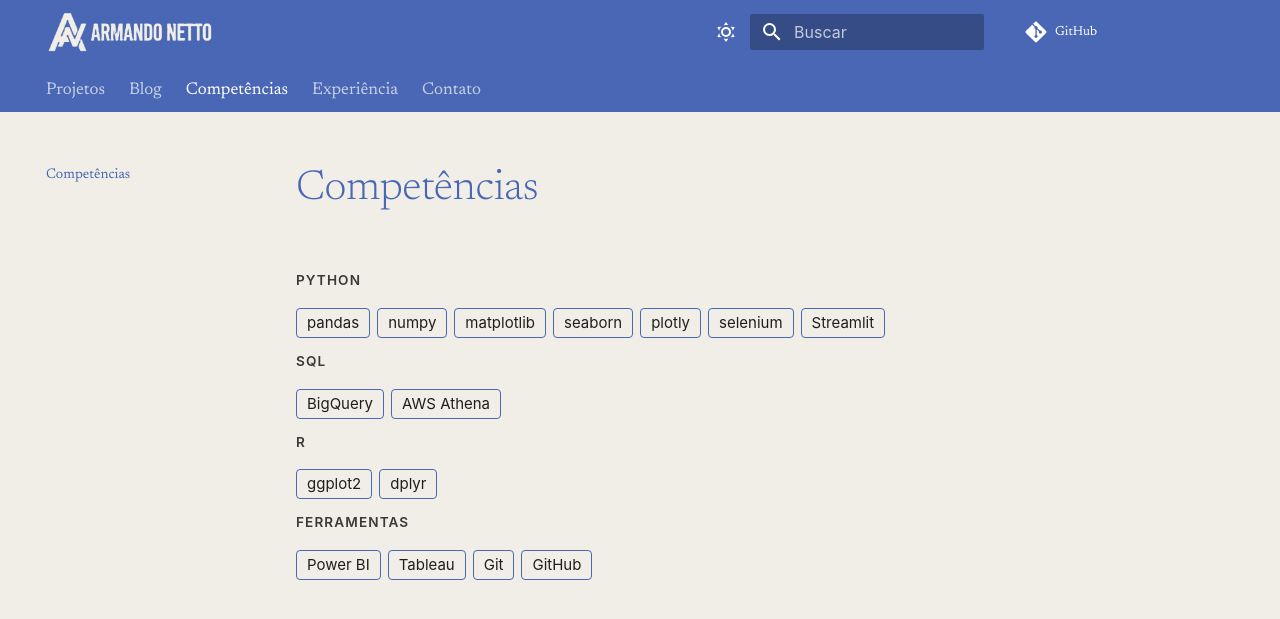
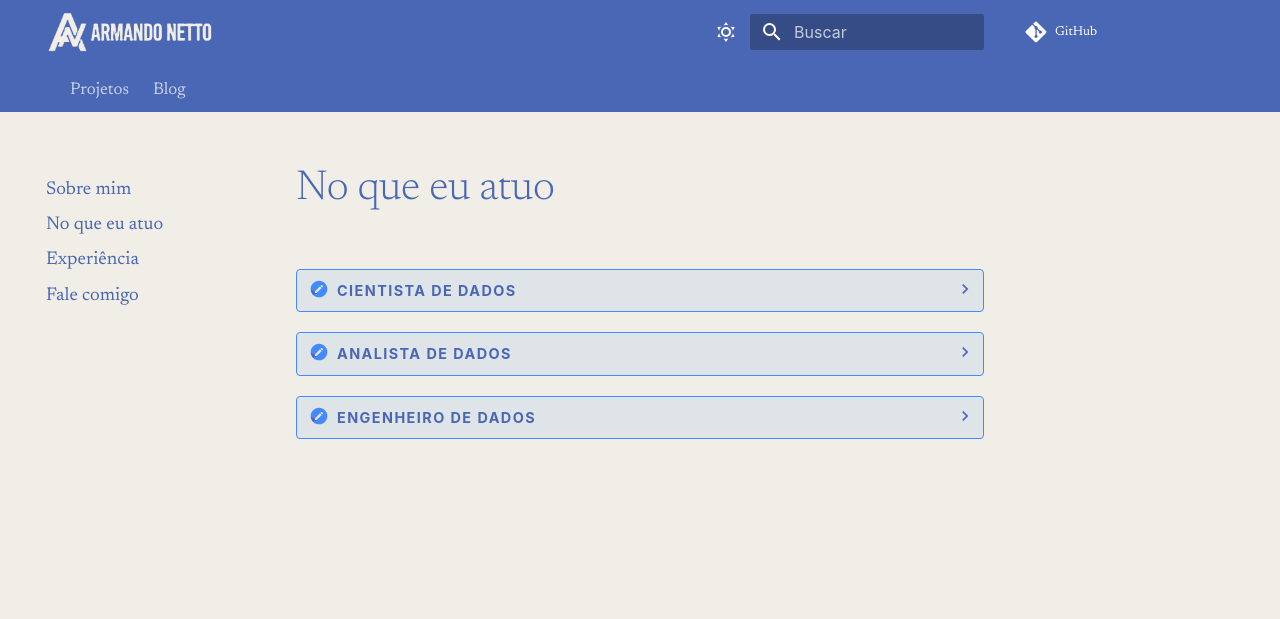
Before and after one commit to armandonettox/portifolio, an MkDocs documentation site: the page built from docs/competencias.md, in a window 1280 px wide. Shown: the top 619 px of the page. Built offline with MkDocs 1.6.1 and Material for MkDocs 9.7.7, drawn with Linux system fonts in a browser that asks for light colours.

Commit message:
feat(home): saudacao dinamica, competencias por papel e contato melhorado
Bio da home ganha saudacao baseada no horario local de quem visita.
Competencias reorganizadas por papel (cientista/analista/engenheiro de
dados), cada bloco ocultavel via details/summary. Contato vira "Fale
comigo" com canais mais claros. Competencias, experiencia e contato saem
do menu superior e passam a viver na sidebar da aba inicial.

```diff
--- a/docs/competencias.md
+++ b/docs/competencias.md
@@ -1,43 +1,98 @@
 ---
-title: Competências
+title: No que eu atuo
 ---
 
-# Competências
+# No que eu atuo
 
-<div class="pf-skills">
-  <div class="pf-skill-row">
-    <span class="pf-skill-lang">Python</span>
-    <div class="pf-skill-tags">
-      <span class="pf-skill-tag">pandas</span>
-      <span class="pf-skill-tag">numpy</span>
-      <span class="pf-skill-tag">matplotlib</span>
-      <span class="pf-skill-tag">seaborn</span>
-      <span class="pf-skill-tag">plotly</span>
-      <span class="pf-skill-tag">selenium</span>
-      <span class="pf-skill-tag">Streamlit</span>
+<details class="pf-section">
+  <summary class="pf-section-title">Cientista de Dados</summary>
+  <div class="pf-skills">
+    <div class="pf-skill-row">
+      <span class="pf-skill-lang">Python</span>
+      <div class="pf-skill-tags">
+        <span class="pf-skill-tag">pandas</span>
+        <span class="pf-skill-tag">numpy</span>
+      </div>
+    </div>
+    <div class="pf-skill-row">
+      <span class="pf-skill-lang">IA / LLM</span>
+      <div class="pf-skill-tags">
+        <span class="pf-skill-tag">RAG</span>
+        <span class="pf-skill-tag">embeddings</span>
+        <span class="pf-skill-tag">ChromaDB</span>
+        <span class="pf-skill-tag">NVIDIA NIM</span>
+        <span class="pf-skill-tag">OpenAI API</span>
+      </div>
+    </div>
+    <div class="pf-skill-row">
+      <span class="pf-skill-lang">R</span>
+      <div class="pf-skill-tags">
+        <span class="pf-skill-tag">ggplot2</span>
+        <span class="pf-skill-tag">dplyr</span>
+      </div>
     </div>
   </div>
-  <div class="pf-skill-row">
-    <span class="pf-skill-lang">SQL</span>
-    <div class="pf-skill-tags">
-      <span class="pf-skill-tag">BigQuery</span>
-      <span class="pf-skill-tag">AWS Athena</span>
+</details>
+
+<details class="pf-section">
+  <summary class="pf-section-title">Analista de Dados</summary>
+  <div class="pf-skills">
+    <div class="pf-skill-row">
+      <span class="pf-skill-lang">SQL</span>
+      <div class="pf-skill-tags">
+        <span class="pf-skill-tag">BigQuery</span>
+        <span class="pf-skill-tag">AWS Athena</span>
+        <span class="pf-skill-tag">PostgreSQL</span>
+        <span class="pf-skill-tag">Oracle</span>
+      </div>
+    </div>
+    <div class="pf-skill-row">
+      <span class="pf-skill-lang">BI</span>
+      <div class="pf-skill-tags">
+        <span class="pf-skill-tag">Power BI</span>
+        <span class="pf-skill-tag">Tableau</span>
+        <span class="pf-skill-tag">Metabase</span>
+      </div>
+    </div>
+    <div class="pf-skill-row">
+      <span class="pf-skill-lang">Visualização</span>
+      <div class="pf-skill-tags">
+        <span class="pf-skill-tag">matplotlib</span>
+        <span class="pf-skill-tag">seaborn</span>
+        <span class="pf-skill-tag">plotly</span>
+        <span class="pf-skill-tag">Streamlit</span>
+      </div>
     </div>
   </div>
-  <div class="pf-skill-row">
-    <span class="pf-skill-lang">R</span>
-    <div class="pf-skill-tags">
-      <span class="pf-skill-tag">ggplot2</span>
-      <span class="pf-skill-tag">dplyr</span>
+</details>
+
+<details class="pf-section">
+  <summary class="pf-section-title">Engenheiro de Dados</summary>
+  <div class="pf-skills">
+    <div class="pf-skill-row">
+      <span class="pf-skill-lang">Backend</span>
+      <div class="pf-skill-tags">
+        <span class="pf-skill-tag">FastAPI</span>
+        <span class="pf-skill-tag">htmx</span>
+        <span class="pf-skill-tag">selenium</span>
+      </div>
+    </div>
+    <div class="pf-skill-row">
+      <span class="pf-skill-lang">Automação</span>
+      <div class="pf-skill-tags">
+        <span class="pf-skill-tag">Docker</span>
+        <span class="pf-skill-tag">OAuth</span>
+        <span class="pf-skill-tag">APIs REST</span>
+        <span class="pf-skill-tag">systemd</span>
+      </div>
+    </div>
+    <div class="pf-skill-row">
+      <span class="pf-skill-lang">Infra</span>
+      <div class="pf-skill-tags">
+        <span class="pf-skill-tag">Git</span>
+        <span class="pf-skill-tag">GitHub Actions</span>
+        <span class="pf-skill-tag">Nginx</span>
+      </div>
     </div>
   </div>
-  <div class="pf-skill-row">
-    <span class="pf-skill-lang">Ferramentas</span>
-    <div class="pf-skill-tags">
-      <span class="pf-skill-tag">Power BI</span>
-      <span class="pf-skill-tag">Tableau</span>
-      <span class="pf-skill-tag">Git</span>
-      <span class="pf-skill-tag">GitHub</span>
-    </div>
-  </div>
-</div>
+</details>
--- a/docs/stylesheets/extra.css
+++ b/docs/stylesheets/extra.css
@@ -18,6 +18,10 @@ body,
 
 .md-tabs__link {
   font-size: 0.85rem;
+}
+
+.md-nav {
+  font-size: 0.92rem;
 }
 
 .md-header__title {
@@ -147,6 +151,28 @@ body,
   border-bottom: 1px solid var(--md-accent-fg-color);
 }
 
+/* Secoes ocultaveis (details/summary) */
+summary.pf-section-title {
+  cursor: pointer;
+  list-style: none;
+  user-select: none;
+}
+summary.pf-section-title::-webkit-details-marker {
+  display: none;
+}
+summary.pf-section-title::before {
+  content: '▸';
+  display: inline-block;
+  margin-right: 0.5em;
+  transition: transform 0.15s ease;
+}
+details[open] > summary.pf-section-title::before {
+  transform: rotate(90deg);
+}
+details.pf-section > .pf-skills {
+  margin-top: 0.6rem;
+}
+
 /* Listas (projetos, perfis, contato) */
 .pf-list {
   list-style: none;
@@ -220,15 +246,11 @@ body,
 }
 .pf-skill-tags {
   display: flex;
-  flex-wrap: nowrap;
-  overflow-x: auto;
-  -webkit-overflow-scrolling: touch;
-  scrollbar-width: none;
-  gap: 0.35rem;
+  flex-wrap: wrap;
+  gap: 0.4rem;
   width: 100%;
   min-width: 0;
 }
-.pf-skill-tags::-webkit-scrollbar { display: none; }
 .pf-skill-tag {
   font-family: -apple-system, BlinkMacSystemFont, 'Segoe UI', sans-serif;
   font-size: 0.75rem;
--- a/mkdocs.yml
+++ b/mkdocs.yml
@@ -55,6 +55,11 @@ markdown_extensions:
       alternate_style: true
 
 nav:
+  - " ":
+      - Sobre mim: index.md
+      - No que eu atuo: competencias.md
+      - Experiência: experiencia.md
+      - Fale comigo: contato.md
   - Projetos:
       - Visão geral: projetos/index.md
       - Soundblend:
@@ -85,6 +90,3 @@ nav:
               - Adaptação: projetos/verbo/reference/adaptation.md
               - Erros comuns: projetos/verbo/reference/troubleshooting.md
   - Blog: blog/index.md
-  - Competências: competencias.md
-  - Experiência: experiencia.md
-  - Contato: contato.md
```
Also changed, not shown: docs/contato.md (+14 -9 lines), docs/index.md (+13 -2 lines).
